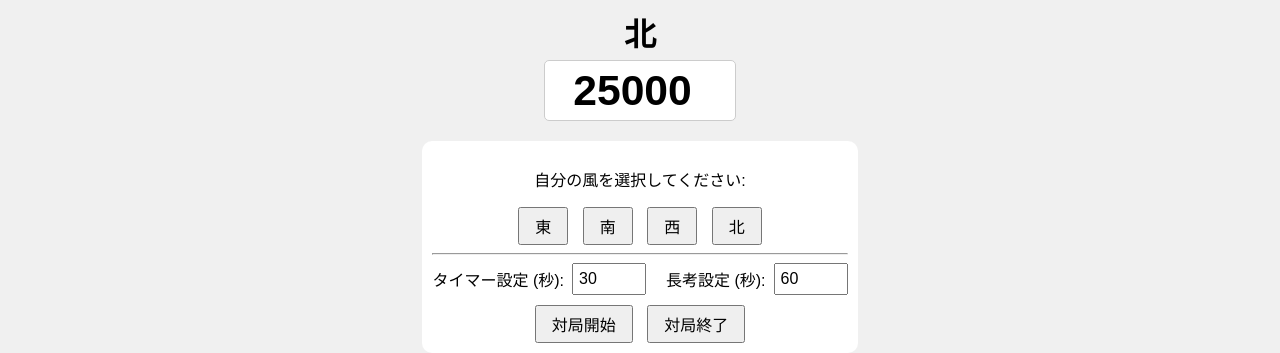
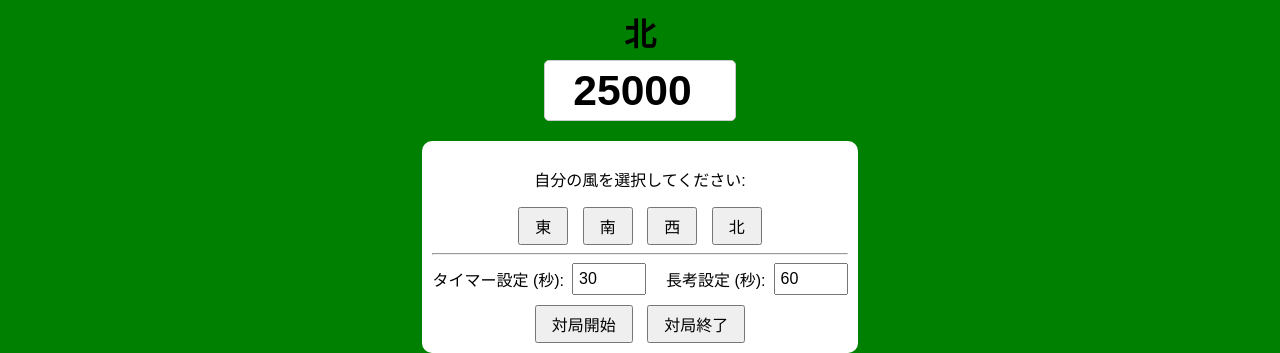
Before and after one commit to pinkyOZW/mahjong-timer, a website: page index.html in a window 1280 px wide. Shown: the part 447-800 px from the top of the page. Drawn offline with nearby package versions, Linux system fonts and the light colour scheme; no server answers.

Commit message:
背景色変更

```diff
--- a/style.css
+++ b/style.css
@@ -13,7 +13,7 @@ body {
     align-items: center;
     height: 100vh;
     margin: 0;
-    background-color: #f0f0f0;
+    background-color: #008000;
 }
 
 /* === 役一覧ボタン・ポップアップ === */
```
